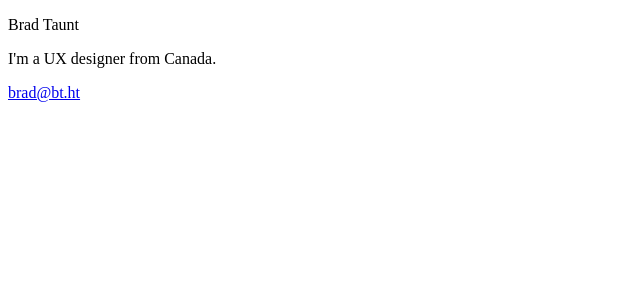
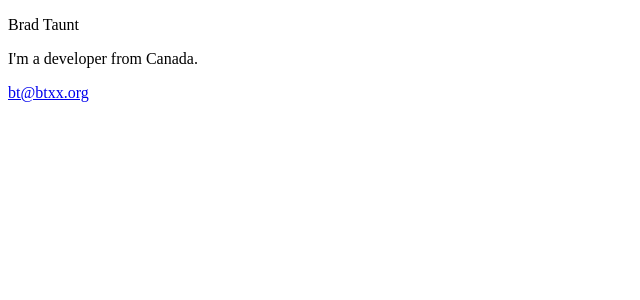
Before and after one commit to bradleytaunt/1kb.club, a Jekyll site: the page built from _u/bt.md, in a window 1280 px wide. Shown: the top 300 px of the page, without its empty margins (0-640 px from the left). Built offline with Jekyll 4.4.1, drawn with Linux system fonts in a browser that asks for light colours.

Commit message:
Update user bt

```diff
--- a/_u/bt.md
+++ b/_u/bt.md
@@ -1,8 +1,8 @@
 ---
 layout: post
 name: Brad Taunt
-blurb: I'm a UX designer from Canada.
+blurb: I'm a developer from Canada.
 pageurl: bt
-email: brad@bt.ht
+email: bt@btxx.org
 size: 482
 ---
```
